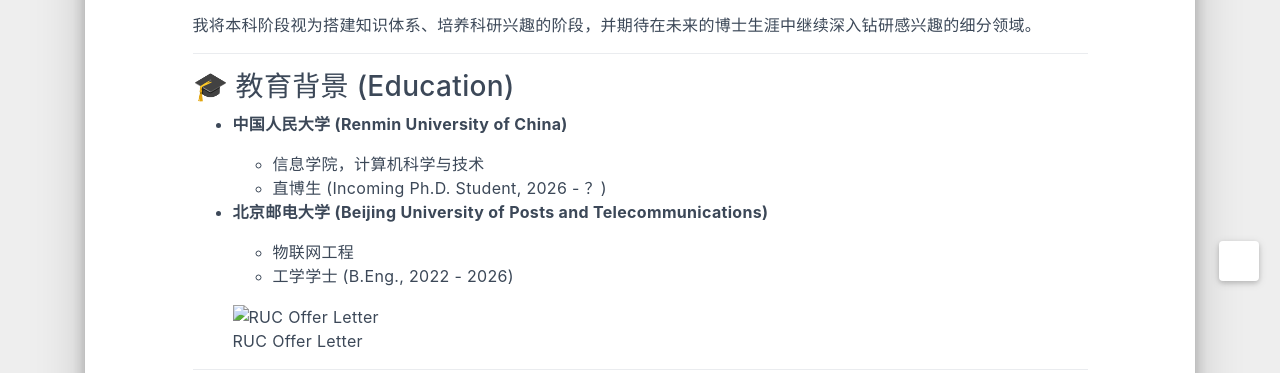
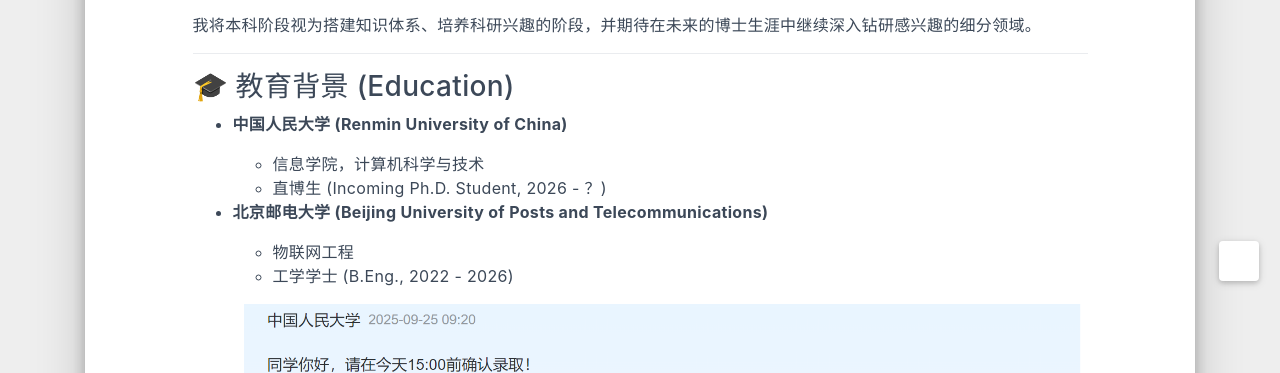
Before and after one commit to buptzyz/buptzyz.github.io, a plain HTML site: page about/index.html in a window 1280 px wide. Shown: the part 579-952 px from the top of the page. Drawn offline with nearby package versions, Linux system fonts and the light colour scheme; some packages are replaced by stand-ins of ours; a script that the page names is missing; some icons are missing; a small style sheet from the web is missing.

Commit message:
Site updated: 2025-09-30 21:13:39

```diff
--- a/about/index.html
+++ b/about/index.html
@@ -42,13 +42,13 @@
 
  中国人民大学 (Renmin University of China)">
 <meta property="og:locale" content="zh_CN">
-<meta property="og:image" content="https://buptzyz.github.io/images/offer.png">
+<meta property="og:image" content="https://buptzyz.github.io/img/offer.png">
 <meta property="article:published_time" content="2025-09-30T12:14:49.000Z">
-<meta property="article:modified_time" content="2025-09-30T13:10:19.598Z">
+<meta property="article:modified_time" content="2025-09-30T13:13:21.874Z">
 <meta property="article:author" content="zgca&amp;ruc zyz">
 <meta property="article:tag" content="zyz, 博士生, 人工智能, 计算机科学与技术, 深度学习, 算法, 科研, 技术博客">
 <meta name="twitter:card" content="summary_large_image">
-<meta name="twitter:image" content="https://buptzyz.github.io/images/offer.png">
+<meta name="twitter:image" content="https://buptzyz.github.io/img/offer.png">
 
 
 
@@ -259,7 +259,7 @@ Telecommunications)</strong></p>
 <li>工学学士 (B.Eng., 2022 - 2026)</li>
 </ul>
 <figure>
-<img src="/images/offer.png" srcset="/img/loading.gif" lazyload alt="RUC Offer Letter" />
+<img src="/img/offer.png" srcset="/img/loading.gif" lazyload alt="RUC Offer Letter" />
 <figcaption aria-hidden="true">RUC Offer Letter</figcaption>
 </figure></li>
 </ul>
```
